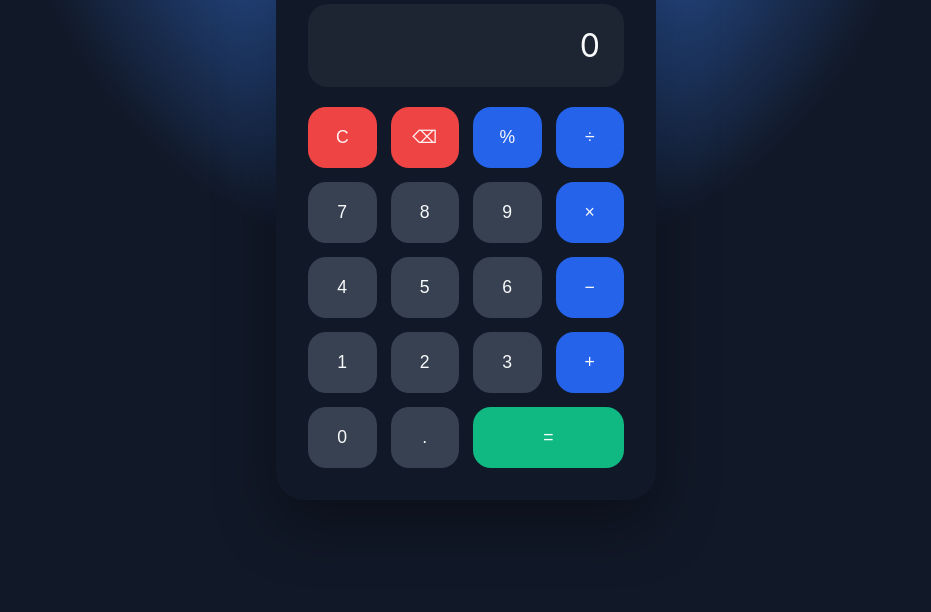
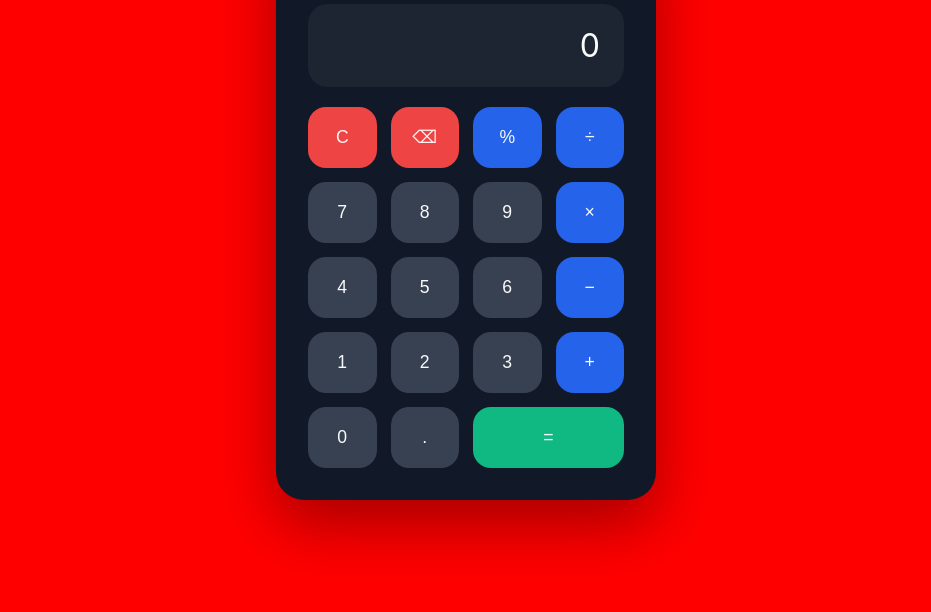
Before and after one commit to Vetrivel984/Calculator, a plain HTML site: page index.html in a window 1280 px wide. Shown: the part 188-800 px from the top of the page, without its empty margins (174-1105 px from the left). Drawn offline with Linux system fonts and the light colour scheme.

Commit message:
adding red colour

```diff
--- a/styles.css
+++ b/styles.css
@@ -18,7 +18,7 @@ body {
   display: grid;
   place-items: center;
   font-family: Inter, system-ui, sans-serif;
-  background: radial-gradient(circle at top, #3b82f6 0%, #111827 45%);
+  background: red;
   color: var(--text);
 }
 
```
